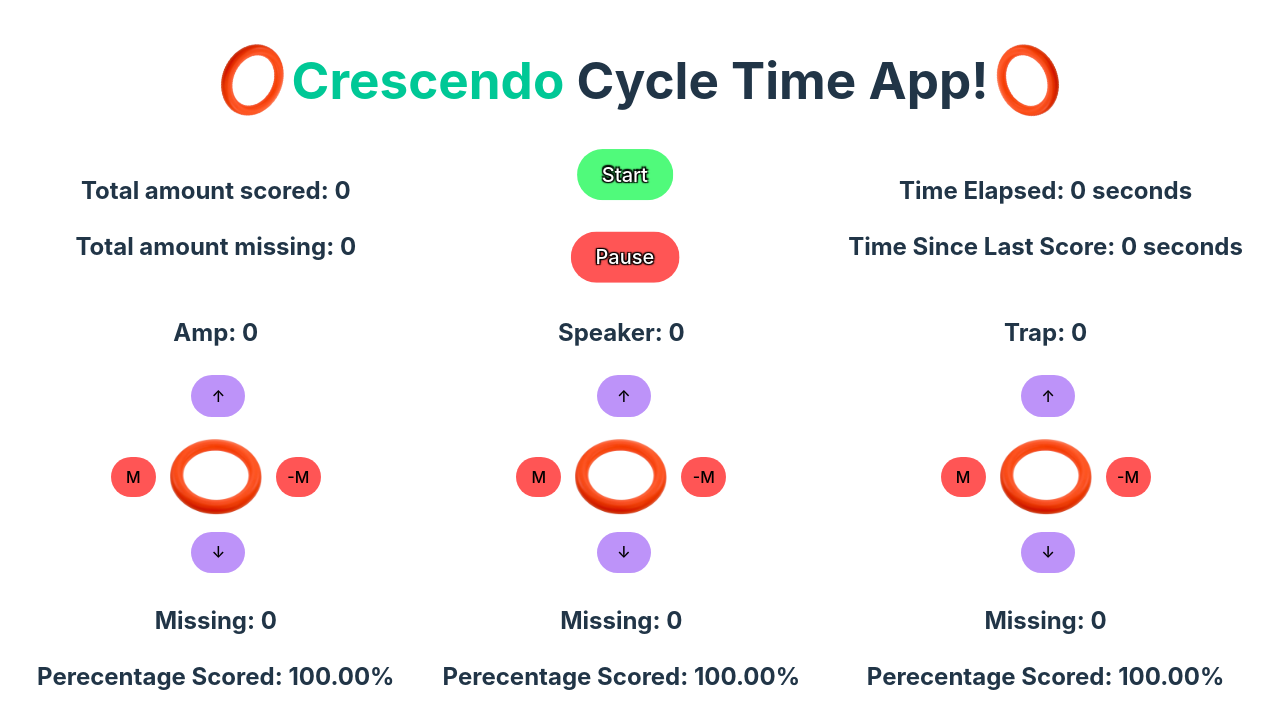
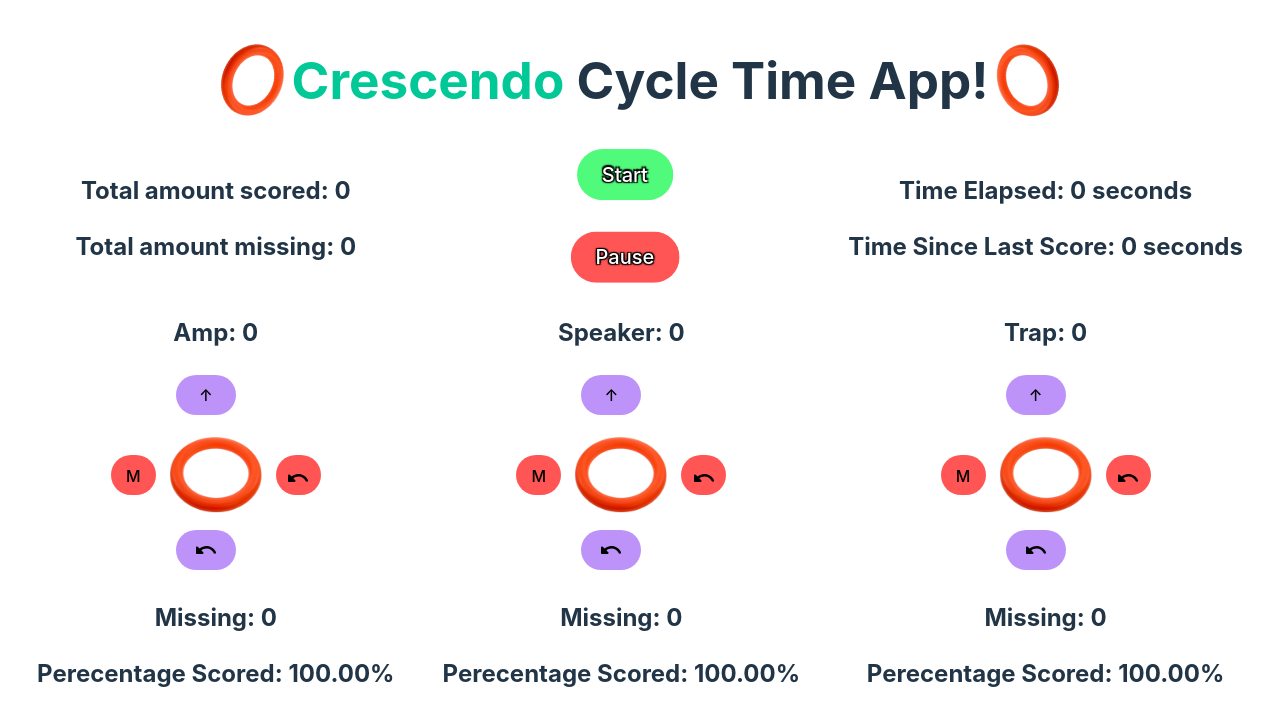
Before and after one commit to frc5431/CrescendoCycleTime, a React (Vite) app: page / in a window 1280 px wide. Shown: the top 728 px of the page. Built offline with nearby package versions, Linux system fonts and the light colour scheme.

Commit message:
IOS build working! also chnaged undo thing

```diff
--- a/package.json
+++ b/package.json
@@ -13,6 +13,11 @@
     "@capacitor/android": "^5.7.0",
     "@capacitor/core": "^5.7.0",
     "@capacitor/ios": "^5.7.0",
+    "@emotion/react": "^11.11.3",
+    "@emotion/styled": "^11.11.0",
+    "@mui/icons-material": "^5.15.10",
+    "@mui/material": "^5.15.10",
+    "cocoapods": "^0.0.0",
     "moment": "^2.30.1",
     "react": "^18.2.0",
     "react-dom": "^18.2.0"
--- a/src/components/Counter.tsx
+++ b/src/components/Counter.tsx
@@ -1,3 +1,4 @@
+import UndoRoundedIcon from '@mui/icons-material/UndoRounded';
 interface Props {
   name: string;
   count: number;
@@ -20,12 +21,12 @@
           <button onClick={onMClickUp} className="redbutton">M</button>
         </div>
         <div>
-          <button onClick={onButtonUp}>↑</button>
+          <button onClick={onButtonUp} className="purplebutton">↑</button>
           <img className="imageStyle" src="src/assets/note.png" alt="image of frc crescendo note" />
-          <button onClick={onButtonDown}>↓</button>
+          <button onClick={onButtonDown} className="purplebutton"><UndoRoundedIcon/></button>
         </div>
         <div>
-          <button className="redbutton" onClick={onMClickDown}>-M</button>
+          <button className="redbutton" onClick={onMClickDown}><UndoRoundedIcon/></button>
         </div>
       </div>
       <div>
--- a/src/index.css
+++ b/src/index.css
@@ -128,6 +128,14 @@
   outline: 4px auto -webkit-focus-ring-color;
 }
 
+.purplebutton {
+  display:flex;
+  justify-content: center;
+  align-items: center;
+  width: 60px;
+  height: 40px;
+}
+
 .pausebutton {
   background-color: #FF5555;
   color: white;
```
Also changed, not shown: 2 other files (tests, documents, lock files or other folders).
